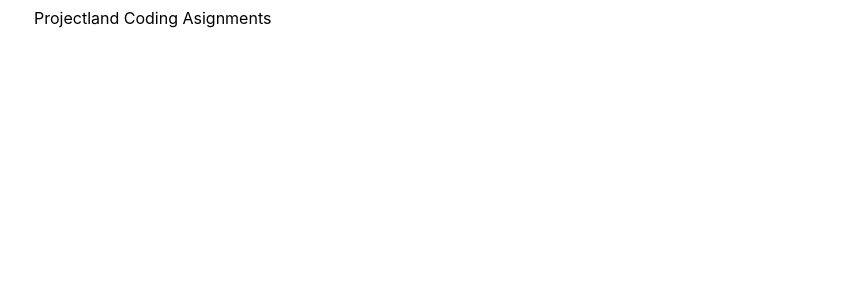
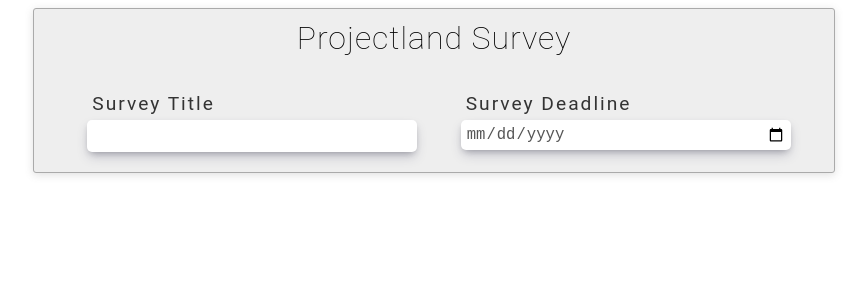
Before and after one commit to Mihailob5017/projectland-ca, a React (Create React App) app: page / in a window 1280 px wide. Shown: the top 300 px of the page, without its empty margins (206-1073 px from the left). Built offline with nearby package versions, Linux system fonts and the light colour scheme.

Commit message:
set deadline and title parts finished

```diff
--- a/src/App.css
+++ b/src/App.css
@@ -1,5 +1,22 @@
 .app-container {
 	max-width: 800px;
 	margin: 0 auto;
-	height: 100vh;
+	background: #eee;
+	box-shadow: rgba(99, 99, 99, 0.2) 0px 2px 8px 0px;
+	border: 1px solid #aaa;
+	border-radius: 3px;
 }
+.app-title {
+	margin: 0;
+	padding: 10px 0;
+	text-align: center;
+	letter-spacing: 1px;
+	font-family: roboto, 'Helvetica Neue';
+	font-weight: lighter;
+}
+.app-info {
+	display: flex;
+	flex-direction: row;
+	justify-content: space-evenly;
+	margin: 20px 0;
+}
--- a/src/App.js
+++ b/src/App.js
@@ -1,7 +1,40 @@
-import React from 'react';
+import React, { useState } from 'react';
 import './App.css';
 
+// Components
+import Input from './components/input/input.component';
+
+// Helper Obj
+const surveyObject = { title: '', deadline: '', questions: [] };
+
+// Code
 const App = () => {
-	return <div className='app-container'>Projectland Coding Asignments</div>;
+	const [survey, setSurvey] = useState(surveyObject);
+
+	const setSurveyHandler = (name, value) => {
+		const newValue = Object.assign({}, survey, { [name]: value });
+		setSurvey(newValue);
+	};
+
+	return (
+		<div className='app-container'>
+			<h1 className='app-title'>Projectland Survey</h1>
+			<div className='app-info'>
+				<Input
+					name='title'
+					value={survey['title']}
+					handleChange={setSurveyHandler}
+					label='Survey Title'
+				/>
+				<Input
+					type='date'
+					name='deadline'
+					value={survey['deadline']}
+					handleChange={setSurveyHandler}
+					label='Survey Deadline'
+				/>
+			</div>
+		</div>
+	);
 };
 export default App;
--- /dev/null
+++ b/src/components/input/input.component.js
@@ -0,0 +1,32 @@
+import React from 'react';
+import './input.style.css';
+
+const InputComponent = ({
+	label,
+	value,
+	name,
+	type = 'text',
+	handleChange,
+}) => {
+	return (
+		<div className='form-wrapper'>
+			<label htmlFor={name} className='form-label'>
+				{label}
+			</label>
+			<input
+				type={type}
+				className='form-input'
+				id={name}
+				name={name}
+				autoComplete='off'
+				required
+				value={value}
+				onChange={(e) => {
+					handleChange(e.target.name, e.target.value);
+				}}
+			/>
+		</div>
+	);
+};
+
+export default InputComponent;
--- /dev/null
+++ b/src/components/input/input.style.css
@@ -0,0 +1,23 @@
+.form-wrapper {
+	width: 40%;
+}
+.form-label {
+	display: block;
+	margin: 5px;
+	font-family: roboto, arial, helvetica, sans-serif;
+	font-size: larger;
+	letter-spacing: 2px;
+	color: #333;
+}
+.form-input {
+	display: block;
+	width: 100%;
+	font-size: larger;
+	padding: 5px;
+	color: #555;
+	outline: none;
+	border: hidden;
+	border-radius: 5px;
+	box-shadow: rgba(50, 50, 93, 0.25) 0px 6px 12px -2px,
+		rgba(0, 0, 0, 0.3) 0px 3px 7px -3px;
+}
```
